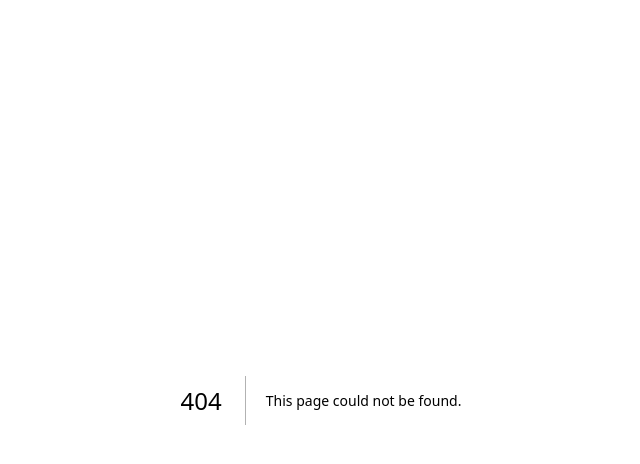
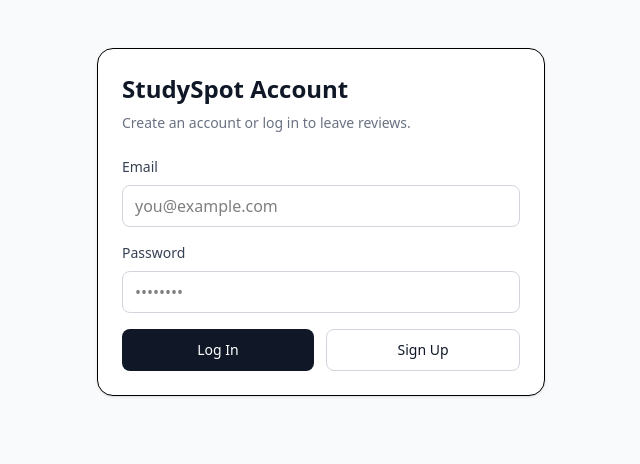
Before and after one commit to tina-yaghchian/study-spot-finder, a Next.js app: page /auth in a window 1280 px wide. Before the commit this address had no page. Shown: the top 464 px of the page, without its empty margins (319-959 px from the left). Built offline with nearby package versions, Linux system fonts and the light colour scheme; no server answers.

Commit message:
Add authentication and secure reviews

```diff
--- /dev/null
+++ b/app/auth/page.tsx
@@ -0,0 +1,161 @@
+"use client";
+
+import { useEffect, useState } from "react";
+import { supabase } from "@/lib/supabase";
+
+export default function AuthPage() {
+  const [email, setEmail] = useState("");
+  const [password, setPassword] = useState("");
+  const [userEmail, setUserEmail] = useState<string | null>(null);
+  const [message, setMessage] = useState("");
+
+  useEffect(() => {
+    async function getUser() {
+      const {
+        data: { user },
+      } = await supabase.auth.getUser();
+
+      setUserEmail(user?.email ?? null);
+    }
+
+    getUser();
+
+    const {
+      data: { subscription },
+    } = supabase.auth.onAuthStateChange((_event, session) => {
+      setUserEmail(session?.user?.email ?? null);
+    });
+
+    return () => {
+      subscription.unsubscribe();
+    };
+  }, []);
+
+  async function handleSignUp() {
+    setMessage("");
+
+    const { error } = await supabase.auth.signUp({
+      email,
+      password,
+    });
+
+    if (error) {
+      setMessage(error.message);
+    } else {
+      setMessage("Account created! Check your email to confirm your account.");
+    }
+  }
+
+  async function handleLogin() {
+    setMessage("");
+
+    const { error } = await supabase.auth.signInWithPassword({
+      email,
+      password,
+    });
+
+    if (error) {
+      setMessage(error.message);
+    } else {
+      setMessage("Logged in successfully!");
+    }
+  }
+
+  async function handleLogout() {
+    await supabase.auth.signOut();
+    setMessage("Logged out successfully.");
+  }
+
+  return (
+    <main className="min-h-screen bg-gray-50 px-6 py-12">
+      <div className="mx-auto max-w-md rounded-2xl border bg-white p-6 shadow-sm">
+        <h1 className="text-2xl font-bold text-gray-900">
+          StudySpot Account
+        </h1>
+
+        {userEmail ? (
+          <div className="mt-6">
+            <p className="text-sm text-gray-600">
+              Logged in as
+            </p>
+
+            <p className="mt-1 font-medium text-gray-900">
+              {userEmail}
+            </p>
+
+            <button
+              onClick={handleLogout}
+              className="mt-6 w-full rounded-lg bg-gray-900 px-4 py-2.5 text-sm font-medium text-white hover:bg-gray-800"
+            >
+              Log Out
+            </button>
+
+            {message && (
+              <p className="mt-4 text-sm text-gray-600">
+                {message}
+              </p>
+            )}
+          </div>
+        ) : (
+          <>
+            <p className="mt-2 text-sm text-gray-500">
+              Create an account or log in to leave reviews.
+            </p>
+
+            <div className="mt-6 space-y-4">
+              <div>
+                <label className="block text-sm font-medium text-gray-700">
+                  Email
+                </label>
+
+                <input
+                  type="email"
+                  value={email}
+                  onChange={(e) => setEmail(e.target.value)}
+                  className="mt-2 w-full rounded-lg border border-gray-300 px-3 py-2"
+                  placeholder="you@example.com"
+                />
+              </div>
+
+              <div>
+                <label className="block text-sm font-medium text-gray-700">
+                  Password
+                </label>
+
+                <input
+                  type="password"
+                  value={password}
+                  onChange={(e) => setPassword(e.target.value)}
+                  className="mt-2 w-full rounded-lg border border-gray-300 px-3 py-2"
+                  placeholder="••••••••"
+                />
+              </div>
+
+              <div className="flex gap-3">
+                <button
+                  onClick={handleLogin}
+                  className="flex-1 rounded-lg bg-gray-900 px-4 py-2.5 text-sm font-medium text-white hover:bg-gray-800"
+                >
+                  Log In
+                </button>
+
+                <button
+                  onClick={handleSignUp}
+                  className="flex-1 rounded-lg border border-gray-300 px-4 py-2.5 text-sm font-medium text-gray-900 hover:bg-gray-50"
+                >
+                  Sign Up
+                </button>
+              </div>
+
+              {message && (
+                <p className="text-sm text-gray-600">
+                  {message}
+                </p>
+              )}
+            </div>
+          </>
+        )}
+      </div>
+    </main>
+  );
+}
--- a/app/study-spots/[id]/ReviewForm.tsx
+++ b/app/study-spots/[id]/ReviewForm.tsx
@@ -26,9 +26,19 @@
     setSubmitting(true);
     setMessage("");
 
+    const {
+    data: { user },
+    } = await supabase.auth.getUser();
+
+    if (!user) {
+    setMessage("You must be logged in to submit a review.");
+    setSubmitting(false);
+    return;
+    }
+
     const { error } = await supabase.from("reviews").insert({
     study_spot_id: studySpotId,
-      user_id: null,
+    user_id: user.id,
     noise_rating: noiseRating,
     wifi_rating: wifiRating,
     outlet_rating: outletRating,
```
Lines whose indentation alone changed are shown as unchanged.
